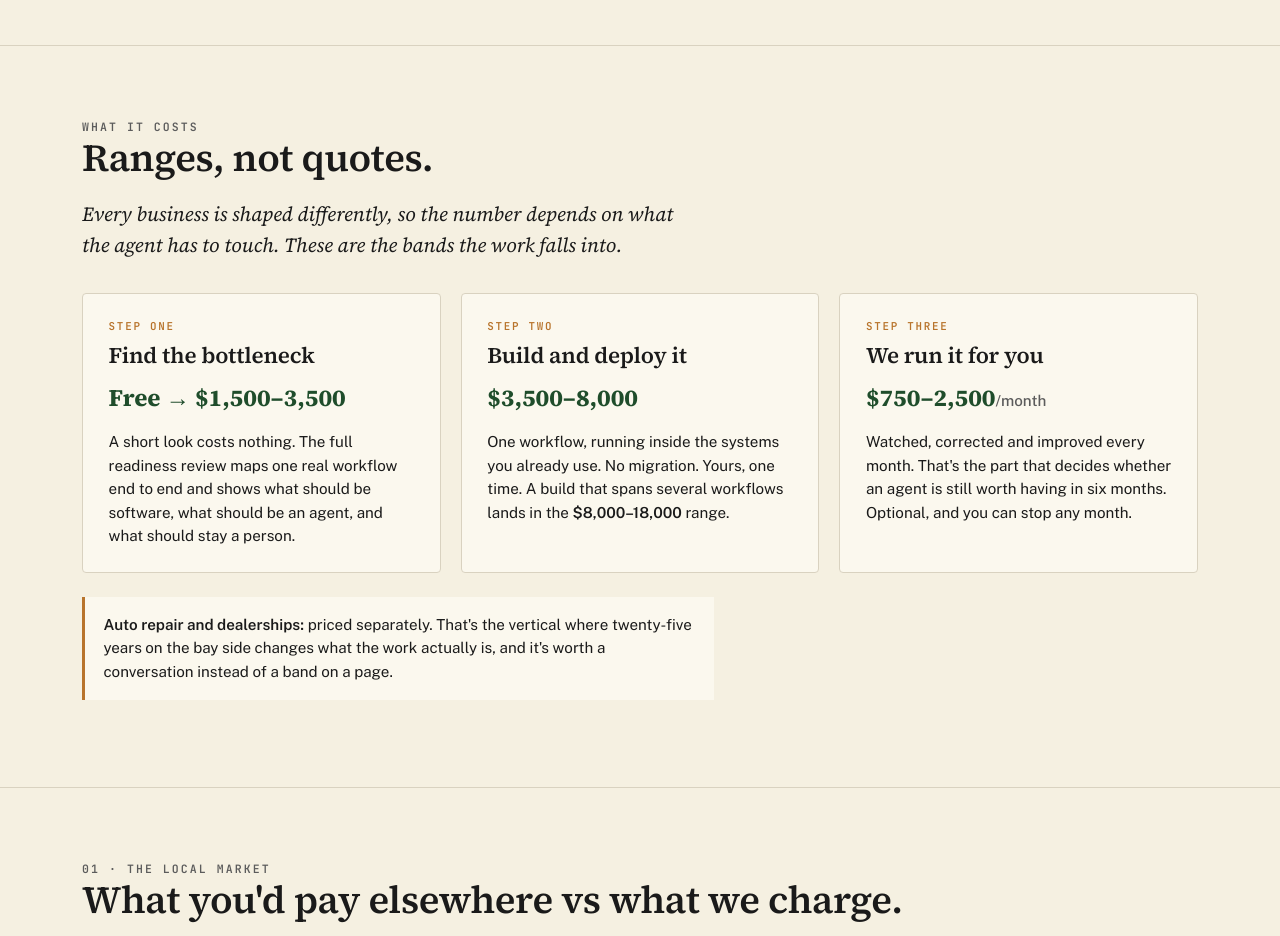
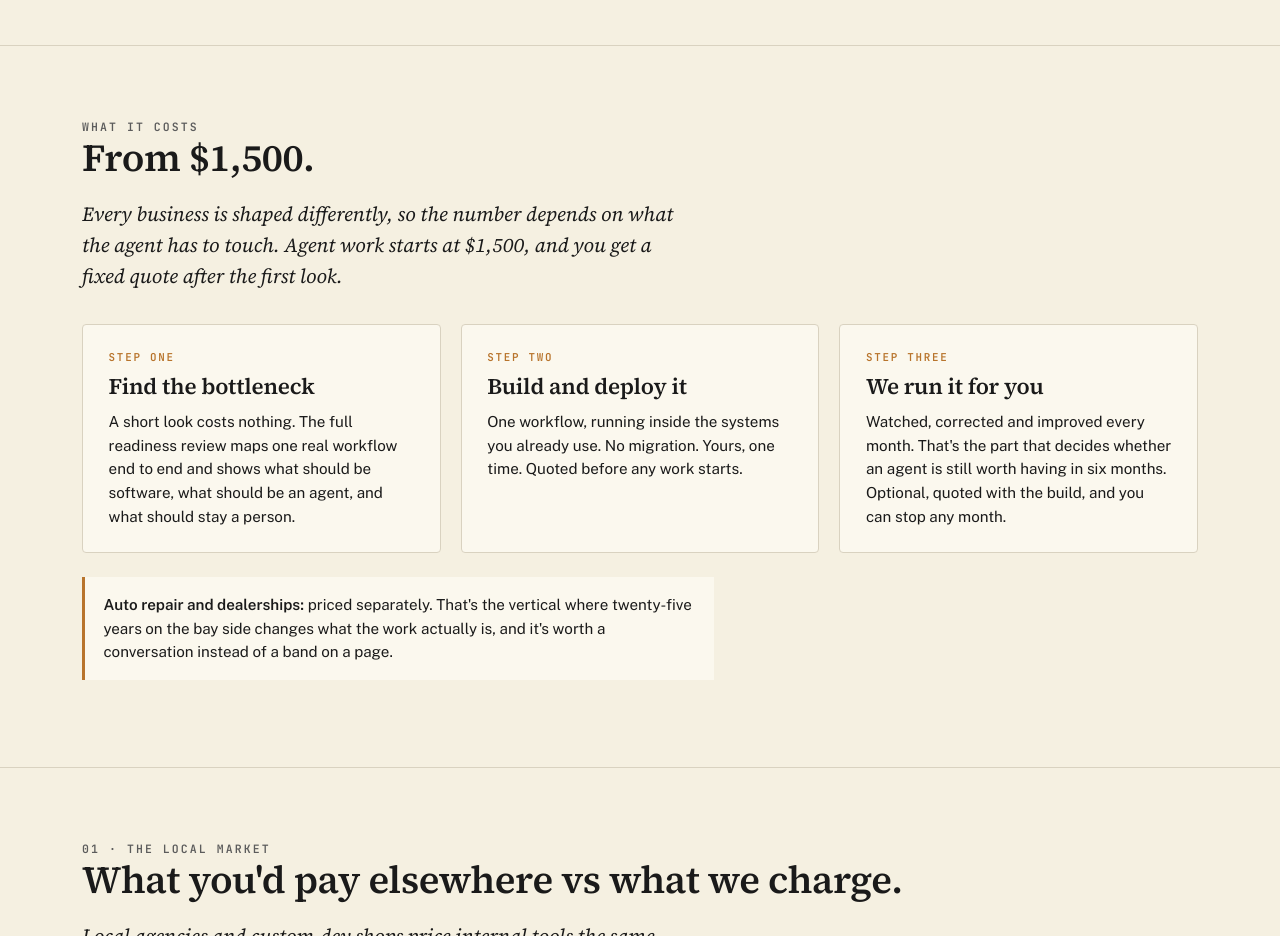
Before and after one commit to zimconsulting-ops/zbdconsulting-site, a plain HTML site: page index.html in a window 1280 px wide. Shown: the part 1480-2416 px from the top of the page. Drawn offline with nearby package versions, Linux system fonts and the light colour scheme.

Commit message:
Agent pricing: 'from $1,500' only; bands and $750-2,500/mo managed figure removed until ruled (10-02)
Co-Authored-By: Claude Opus 5.5 <noreply@anthropic.com>
Claude-Session: https://claude.ai/code/session_01LG7WcVrYqPqohXMZ5ytpNo

```diff
--- a/index.html
+++ b/index.html
@@ -742,15 +742,15 @@
   <section class="ranges">
     <div class="container">
       <div class="eyebrow">What it costs</div>
-      <h2>Ranges, not quotes.</h2>
+      <h2>From $1,500.</h2>
       <p class="lede">Every business is shaped differently, so the number depends on what
-        the agent has to touch. These are the bands the work falls into.</p>
+        the agent has to touch. Agent work starts at $1,500, and you get a fixed quote
+        after the first look.</p>
 
       <div class="range-grid">
         <div class="range-card">
           <div class="tag">Step one</div>
           <h3>Find the bottleneck</h3>
-          <div class="range-price">Free &rarr; $1,500&ndash;3,500</div>
           <p>A short look costs nothing. The full readiness review maps one real workflow
             end to end and shows what should be software, what should be an agent, and what
             should stay a person.</p>
@@ -758,17 +758,15 @@
         <div class="range-card">
           <div class="tag">Step two</div>
           <h3>Build and deploy it</h3>
-          <div class="range-price">$3,500&ndash;8,000</div>
           <p>One workflow, running inside the systems you already use. No migration. Yours,
-            one time. A build that spans several workflows lands in the
-            <strong>$8,000&ndash;18,000</strong> range.</p>
+            one time. Quoted before any work starts.</p>
         </div>
         <div class="range-card">
           <div class="tag">Step three</div>
           <h3>We run it for you</h3>
-          <div class="range-price">$750&ndash;2,500<span>/month</span></div>
           <p>Watched, corrected and improved every month. That's the part that decides whether
-            an agent is still worth having in six months. Optional, and you can stop any month.</p>
+            an agent is still worth having in six months. Optional, quoted with the build, and
+            you can stop any month.</p>
         </div>
       </div>
 
```
